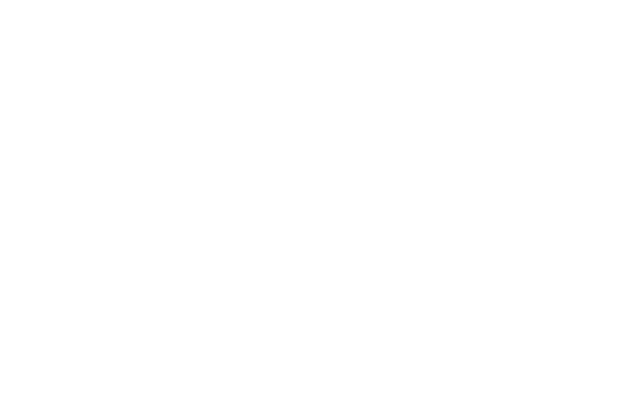
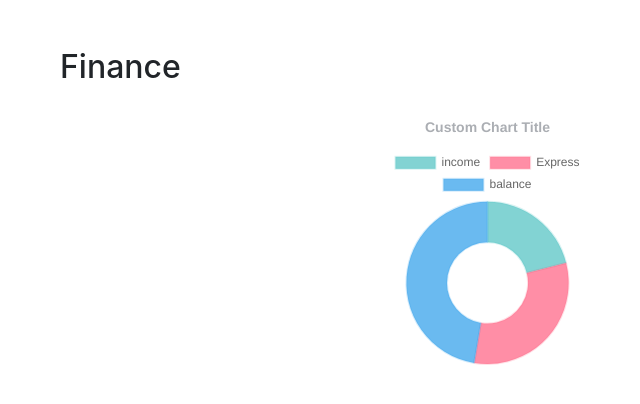
Before and after one commit to Mdhesari/Finance-Management, a website: page finance.html in a window 1280 px wide. Shown: the whole page, without its empty margins (10-650 px from the left). Drawn offline with nearby package versions, Linux system fonts and the light colour scheme.

Commit message:
update 1

```diff
--- a/finance.html
+++ b/finance.html
@@ -5,8 +5,112 @@
     <meta charset="utf-8" />
     <title>Finance page</title>
     <link href="assets/css/bootstrap.min.css" rel="stylesheet" />
+    <link href="assets/css/Style.css" rel="stylesheet" />
 </head>
 <body>
+    <main>
+        <section>
+            <div class="container">
+                <div class="row mt-5 page-title">
+                    <h2>Finance</h2>
+                </div>
+                <div class="row mt-3">
+                    <div class="col-lg-3 col-5-md col-sm-6 col-8 chart auto">
+                        <div>
 
+
+                        </div>
+                    </div>
+                    <div class="col-lg-3 col-5-md col-sm-6 col-8 chart auto">
+                        <div>
+                            <canvas id="DoughnutChart" width="400" height="400"></canvas>
+                        </div>
+                    </div>
+                    <div class="col-lg-6 col-10-md col-sm-12 chart">
+                        <div>
+                            <canvas id="ScatterChart" width="400" height="200"></canvas>
+                        </div>
+                    </div>
+                </div>
+            </div>
+
+
+        </section>
+    </main>
+    <script src="https://cdnjs.cloudflare.com/ajax/libs/Chart.js/2.9.3/Chart.js"></script>
+    <script>
+        var ctx = document.getElementById('DoughnutChart').getContext('2d');
+        var chart = new Chart(ctx, {
+            // The type of chart we want to create
+            type: 'doughnut',
+            // The data for our dataset
+            data: {
+                labels: ['income','Express','balance'],
+                datasets: [{
+                    label: 'My First dataset',
+                    backgroundColor: [
+                        'rgba(75, 192, 192, 0.69)',
+                        'rgba(255, 99, 132, 0.72)',
+                        'rgba(54, 162, 235, 0.74)',
+                    ],
+                    borderColor: [
+                        'rgba(75, 192, 192, 0.2)',
+                        'rgba(255, 99, 132, 0.2)',
+                        'rgba(54, 162, 235, 0.2)',
+                    ],
+                    data: [20, 30, 45]
+                }]
+            },
+
+            // Configuration options go here
+            options: {
+
+                title: {
+                    display: true,
+                    fontColor: '#abaeb3',
+                    text: 'Custom Chart Title',
+                    fontSize: '14',
+
+                }
+
+            }
+        });
+
+
+    </script>
+    <script>
+        var ctx = document.getElementById('ScatterChart');
+        var myChart = new Chart(ctx, {
+            type: 'line',
+            data: {
+                labels: ['Purple', 'Orange'],
+
+                    label: '# of Votes',
+                    backgroundColor: [
+                        'rgba(75, 192, 192, 0.69)',
+                        'rgba(75, 192, 192, 0.69)',
+
+                    ],
+                    borderColor: [
+                        'rgba(75, 192, 192, 0.69)',
+                        'rgba(75, 192, 192, 0.69)',
+
+                    ],
+                    data: [3, 7,],
+                },
+
+
+            options: {
+                scales: {
+                    xAxes: [{
+                        type: 'time',
+                        time: {
+                            unit: 'month'
+                        }
+                    }]
+                }
+            }
+        });
+    </script>
 </body>
 </html>
```
